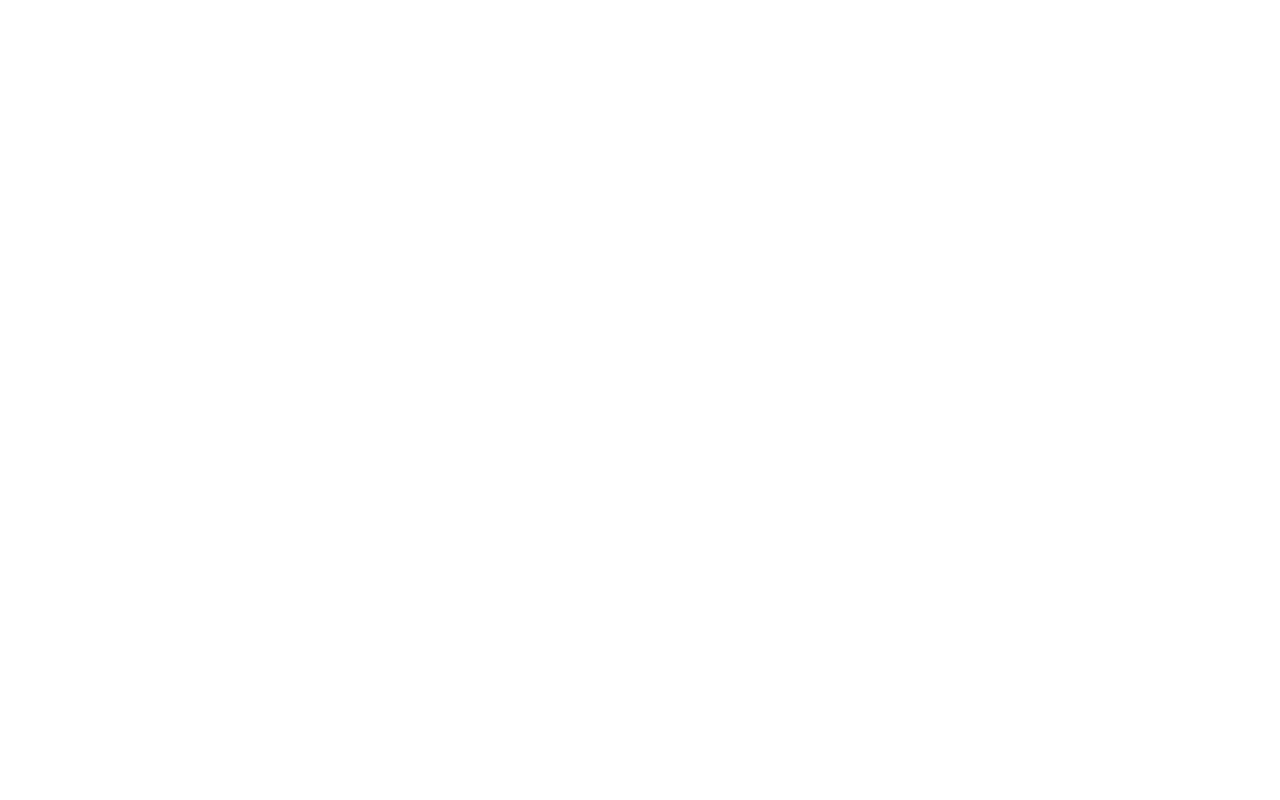
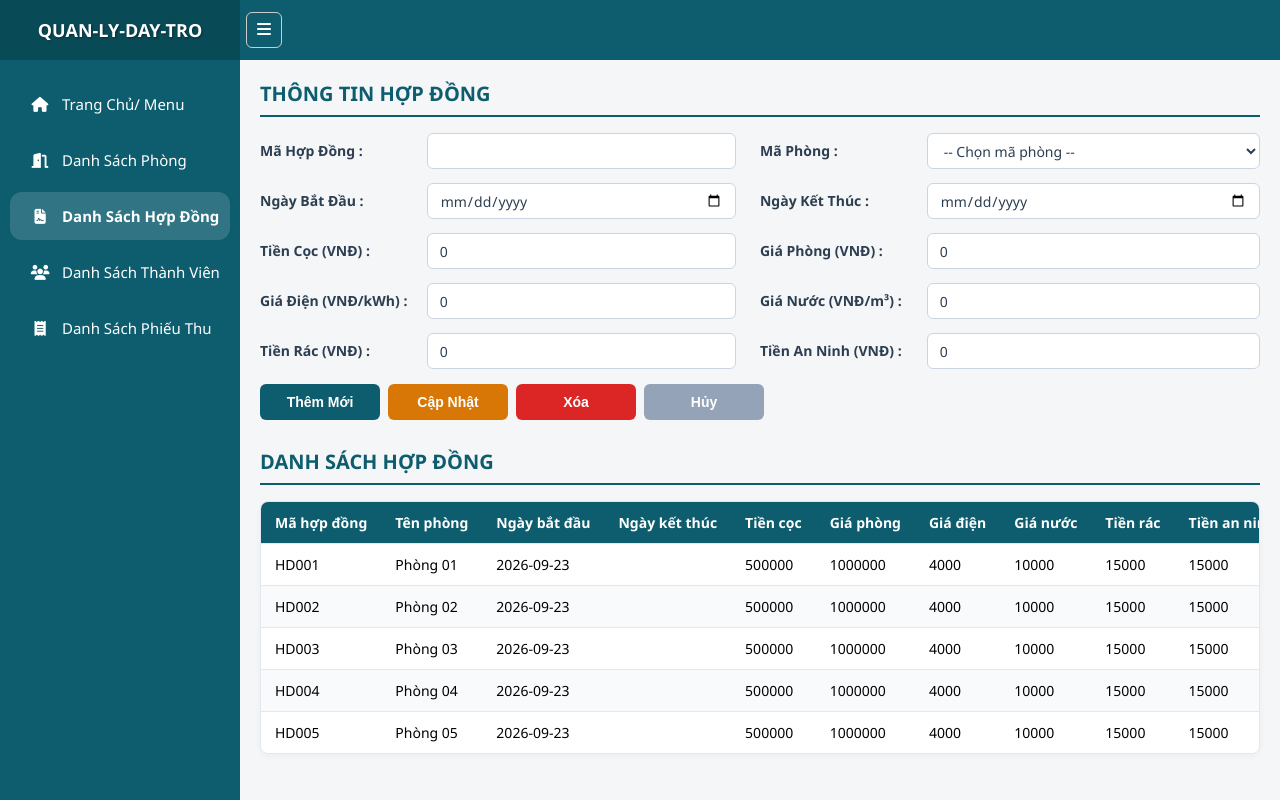
Before and after one commit to huongdo2502/QLDT_Frontend, a plain HTML site: page contract.html in a window 1280 px wide. Drawn offline with Linux system fonts and the light colour scheme; some packages are replaced by stand-ins of ours; a script that the page names is missing.

Commit message:
Update style.css - Hoan thien contract
Cập nhật style.css, kiểu chữ title, hoàn thành contract

```diff
--- a/contract.html
+++ b/contract.html
@@ -0,0 +1,234 @@
+<!DOCTYPE html>
+<html lang="vi">
+<head>
+    <meta charset="UTF-8">
+    <meta name="viewport" content="width=device-width, initial-scale=1.0">
+    <title>Danh sách hợp đồng - QLDT</title>
+    <!-- Thư viện SweetAlert2 & Font Awesome -->
+    <script src="https://cdn.jsdelivr.net/npm/sweetalert2@11"></script>
+    <link rel="stylesheet" href="https://cdnjs.cloudflare.com/ajax/libs/font-awesome/6.4.0/css/all.min.css">
+    <!-- 1. Khung giao diện chung -->
+    <link rel="stylesheet" href="css/style.css">
+    <!-- 2. Style riêng cho trang Hợp Đồng -->
+    <link rel="stylesheet" href="css/contract.css">
+</head>
+<body>
+    <div class="row">
+        <!-- Header Row -->
+        <div class="row header-row">
+            <div class="logo-col" id="logoCol">
+                <span class="logo-text logo-full">QUAN-LY-DAY-TRO</span>
+                <span class="logo-text logo-short">QLDT</span>
+            </div>
+
+            <div class="bars-col">
+                <button type="button" class="btn-bars">
+                    <i class="fa-solid fa-bars"></i>
+                </button>
+            </div>
+        </div>
+
+        <!-- Sidebar -->
+        <div class="sidebar" id="sidebar">
+            <div class="row">
+                <div class="nav">
+                    <a href="index.html"><i class="fas fa-home"></i><span>Trang Chủ/ Menu</span></a>
+                </div>
+            </div>
+            <div class="row">
+                <div class="nav">
+                    <a href="room.html"><i class="fa-solid fa-door-open"></i><span>Danh Sách Phòng</span></a>
+                </div>
+            </div>
+            <div class="row">
+                <div class="nav">
+                    <a href="contract.html" class="active"><i class="fa-solid fa-file-contract"></i><span>Danh Sách Hợp Đồng</span></a>
+                </div>
+            </div>
+            <div class="row">
+                <div class="nav">
+                    <a href="member.html"><i class="fa-solid fa-users"></i><span>Danh Sách Thành Viên</span></a>
+                </div>
+            </div>
+            <div class="row">
+                <div class="nav">
+                    <a href="invoice.html"><i class="fa-solid fa-receipt"></i><span>Danh Sách Phiếu Thu</span></a>
+                </div>
+            </div>
+        </div>
+
+        <!-- Main Content -->
+        <div class="main-content">
+            <div class="row">
+                <div class="section-title">
+                    <h2>THÔNG TIN HỢP ĐỒNG</h2>
+                </div>
+            </div>
+
+            <!-- Dòng Mã Hợp Đồng, Mã Phòng -->
+            <div class="row form-row">
+                <label class="col-xs-4 col-sm-3 col-md-2">Mã Hợp Đồng :</label>
+                <div class="col-xs-8 col-sm-9 col-md-4 input-group-col">
+                    <input type="text" id="contract_nbr" name="contract_nbr" value="">
+                </div>
+
+                <label class="col-xs-4 col-sm-3 col-md-2">Mã Phòng :</label>
+                <div class="col-xs-8 col-sm-9 col-md-4">
+                    <select id="room_nbr" name="room_nbr">
+                        <option value="">-- Chọn mã phòng --</option>
+                    </select>
+                </div>
+            </div>
+
+            <!-- Dòng ngày bắt đầu, ngày kết thúc -->
+            <div class="row form-row">
+                <label class="col-xs-4 col-sm-3 col-md-2">Ngày Bắt Đầu :</label>
+                <div class="col-xs-8 col-sm-9 col-md-4 input-group-col">
+                    <input type="date" id="start_date" name="start_date">
+                </div>
+
+                <label class="col-xs-4 col-sm-3 col-md-2">Ngày Kết Thúc :</label>
+                <div class="col-xs-8 col-sm-9 col-md-4">
+                    <input type="date" id="end_date" name="end_date">
+                </div>
+            </div>
+
+            <!-- Dòng tiền cọc, giá phòng -->
+            <div class="row form-row">
+                <label class="col-xs-4 col-sm-3 col-md-2">Tiền Cọc (VNĐ) :</label>
+                <div class="col-xs-8 col-sm-9 col-md-4 input-group-col">
+                    <input type="number" id="deposit" name="deposit" value="0">
+                </div>
+
+                <label class="col-xs-4 col-sm-3 col-md-2">Giá Phòng (VNĐ) :</label>
+                <div class="col-xs-8 col-sm-9 col-md-4">
+                    <input type="number" id="room_price" name="room_price" value="0">
+                </div>
+            </div>
+
+            <!-- Dòng giá điện, giá nước -->
+            <div class="row form-row">
+                <label class="col-xs-4 col-sm-3 col-md-2">Giá Điện (VNĐ/kWh) :</label>
+                <div class="col-xs-8 col-sm-9 col-md-4 input-group-col">
+                    <input type="number" id="electric_price" name="electric_price" value="0">
+                </div>
+
+                <label class="col-xs-4 col-sm-3 col-md-2">Giá Nước (VNĐ/m³) :</label>
+                <div class="col-xs-8 col-sm-9 col-md-4">
+                    <input type="number" id="water_price" name="water_price" value="0">
+                </div>
+            </div>
+
+            <!-- Dòng tiền rác, tiền an ninh -->
+            <div class="row form-row">
+                <label class="col-xs-4 col-sm-3 col-md-2">Tiền Rác (VNĐ) :</label>
+                <div class="col-xs-8 col-sm-9 col-md-4 input-group-col">
+                    <input type="number" id="trash_fee" name="trash_fee" value="0">
+                </div>
+
+                <label class="col-xs-4 col-sm-3 col-md-2">Tiền An Ninh (VNĐ) :</label>
+                <div class="col-xs-8 col-sm-9 col-md-4">
+                    <input type="number" id="security_fee" name="security_fee" value="0">
+                </div>
+            </div>
+
+            <!-- Nhóm nút bấm -->
+            <div class="row btn-group" style="margin-top: 15px; font-size: 0;">
+                <button type="button" class="btn-add" id="btn-add">Thêm Mới</button>
+                <button type="button" class="btn-update" id="btn-update">Cập Nhật</button>
+                <button type="button" class="btn-delete" id="btn-delete">Xóa</button>
+                <button type="button" class="btn-cancel" id="btn-cancel">Hủy</button>
+            </div>
+
+            <div class="row" style="margin-top: 20px;">
+                <div class="table-title">
+                    <h2>DANH SÁCH HỢP ĐỒNG</h2>
+                </div>
+            </div>
+
+            <!-- Đã thêm class table-container để nhận CSS -->
+            <div class="row table-container">
+                <table>
+                    <thead>
+                        <tr>
+                            <th>Mã hợp đồng</th>
+                            <th>Tên phòng</th>
+                            <th>Ngày bắt đầu</th>
+                            <th>Ngày kết thúc</th>
+                            <th>Tiền cọc</th>
+                            <th>Giá phòng</th>
+                            <th>Giá điện</th>
+                            <th>Giá nước</th>
+                            <th>Tiền rác</th>
+                            <th>Tiền an ninh</th>
+                        </tr>
+                    </thead>
+                    <tbody id="contract-table-body">
+                        <tr>
+                            <td>HD001</td>
+                            <td>Phòng 01</td>
+                            <td>2026-09-23</td>
+                            <td></td>
+                            <td>500000</td>
+                            <td>1000000</td>
+                            <td>4000</td>
+                            <td>10000</td>
+                            <td>15000</td>
+                            <td>15000</td>
+                        </tr>
+                        <tr>
+                            <td>HD002</td>
+                            <td>Phòng 02</td>
+                            <td>2026-09-23</td>
+                            <td></td>
+                            <td>500000</td>
+                            <td>1000000</td>
+                            <td>4000</td>
+                            <td>10000</td>
+                            <td>15000</td>
+                            <td>15000</td>
+                        </tr>
+                        <tr>
+                            <td>HD003</td>
+                            <td>Phòng 03</td>
+                            <td>2026-09-23</td>
+                            <td></td>
+                            <td>500000</td>
+                            <td>1000000</td>
+                            <td>4000</td>
+                            <td>10000</td>
+                            <td>15000</td>
+                            <td>15000</td>
+                        </tr>
+                        <tr>
+                            <td>HD004</td>
+                            <td>Phòng 04</td>
+                            <td>2026-09-23</td>
+                            <td></td>
+                            <td>500000</td>
+                            <td>1000000</td>
+                            <td>4000</td>
+                            <td>10000</td>
+                            <td>15000</td>
+                            <td>15000</td>
+                        </tr>
+                        <tr>
+                            <td>HD005</td>
+                            <td>Phòng 05</td>
+                            <td>2026-09-23</td>
+                            <td></td>
+                            <td>500000</td>
+                            <td>1000000</td>
+                            <td>4000</td>
+                            <td>10000</td>
+                            <td>15000</td>
+                            <td>15000</td>
+                        </tr>
+                    </tbody>
+                </table>
+            </div>
+        </div>
+    </div>
+    <script src="js/contract.js"></script>
+</body>
+</html>
--- a/css/contract.css
+++ b/css/contract.css
@@ -0,0 +1,242 @@
+/* --- Tiêu đề mục --- */
+.main-content .section-title h2,
+.main-content .table-title h2 {
+    color: #0d5d6e;
+    font-size: 20px;
+    font-weight: 600;
+    margin-bottom: 16px;
+    padding-bottom: 8px;
+    border-bottom: 2px solid #0d5d6e;
+}
+
+/* --- Các dòng Form --- */
+.main-content .form-row {
+    margin-bottom: 14px;
+    font-size: 0;
+}
+
+.main-content .form-row > label {
+    display: inline-block;
+    vertical-align: middle;
+    font-size: 14px;
+    font-weight: 600;
+    color: #2c3e50;
+    padding-right: 12px;
+    line-height: 36px;
+    box-sizing: border-box;
+}
+
+.main-content .form-row > div {
+    display: inline-block;
+    vertical-align: middle;
+    font-size: 14px;
+    box-sizing: border-box;
+}
+
+.main-content .form-row input[type="text"],
+.main-content .form-row input[type="number"],
+.main-content .form-row input[type="date"],
+.main-content .form-row select {
+    width: 100%;
+    height: 36px;
+    padding: 6px 12px;
+    border: 1px solid #cbd5e1;
+    border-radius: 6px;
+    background-color: #ffffff;
+    font-size: 14px;
+    font-family: inherit;
+    color: #2c3e50;
+    box-sizing: border-box;
+    transition: border-color 0.2s ease, box-shadow 0.2s ease;
+}
+
+.main-content .form-row input:focus,
+.main-content .form-row select:focus {
+    outline: none;
+    border-color: #0d5d6e;
+    box-shadow: 0 0 0 3px rgba(13, 93, 110, 0.15);
+}
+
+/* Tạo khoảng cách giữa cột bên trái và label bên phải trên màn hình >= 768px */
+@media (min-width: 768px) {
+    .main-content .form-row .input-group-col {
+        padding-right: 24px;
+    }
+}
+
+/* Tạo khoảng cách dưới khi rớt dòng trên màn hình < 768px */
+@media (max-width: 767.98px) {
+    .main-content .form-row .input-group-col {
+        margin-bottom: 14px;
+    }
+}
+
+/* --- Nhóm nút bấm --- */
+.main-content .btn-group button {
+    width: 120px;
+    height: 36px;
+    margin-right: 8px;
+    margin-bottom: 8px;
+    font-size: 14px;
+    font-weight: 600;
+    border: none;
+    border-radius: 6px;
+    cursor: pointer;
+    color: #ffffff;
+    transition: opacity 0.2s ease, transform 0.15s ease;
+}
+
+.main-content .btn-group button:hover {
+    opacity: 0.92;
+    transform: translateY(-1px);
+}
+
+.main-content .btn-group button:active {
+    transform: translateY(0);
+}
+
+.btn-add {
+    background-color: #0d5d6e;
+}
+
+.btn-update {
+    background-color: #d97706;
+}
+
+.btn-delete {
+    background-color: #dc2626;
+}
+
+.btn-cancel {
+    background-color: #94a3b8;
+}
+
+/* --- Bảng danh sách --- */
+.main-content .table-container {
+    width: 100%;
+    overflow-x: auto;
+    background-color: #ffffff;
+    border: 1px solid #e2e8f0;
+    border-radius: 8px;
+    box-shadow: 0 2px 6px rgba(0, 0, 0, 0.04);
+}
+
+.main-content .table-container table {
+    width: 100%;
+    border-collapse: collapse;
+    font-size: 14px;
+    text-align: left;
+}
+
+.main-content .table-container thead {
+    background-color: #0d5d6e;
+    color: #ffffff;
+}
+
+.main-content .table-container th,
+.main-content .table-container td {
+    padding: 11px 14px;
+    border-bottom: 1px solid #e2e8f0;
+    white-space: nowrap;
+}
+
+.main-content .table-container th {
+    font-weight: 600;
+    font-size: 14px;
+}
+
+.main-content .table-container tbody tr:nth-child(even) {
+    background-color: #f8fafc;
+}
+
+.main-content .table-container tbody tr:hover {
+    background-color: #e6f4f6;
+    cursor: pointer;
+}
+
+.main-content .table-container tbody tr:last-child td {
+    border-bottom: none;
+}
+
+/* --- Responsive cho màn hình nhỏ (< 576px) --- */
+@media (max-width: 575.98px) {
+    .main-content .form-row > label,
+    .main-content .form-row > div {
+        display: block !important;
+        width: 100% !important;
+        line-height: 1.4;
+        padding-right: 0;
+    }
+
+    .main-content .form-row > label {
+        margin-bottom: 6px;
+    }
+
+    .main-content .btn-group button {
+        width: calc(50% - 4px) !important;
+        margin-right: 0 !important;
+    }
+
+    .main-content .btn-group button:nth-child(odd) {
+        margin-right: 8px !important;
+    }
+}
+
+/* --- Hệ thống lưới 12 cột dùng chung --- */
+.col-xs-1  { width: 8.3333%; }
+.col-xs-2  { width: 16.6667%; }
+.col-xs-3  { width: 25%; }
+.col-xs-4  { width: 33.3333%; }
+.col-xs-5  { width: 41.6667%; }
+.col-xs-6  { width: 50%; }
+.col-xs-7  { width: 58.3333%; }
+.col-xs-8  { width: 66.6667%; }
+.col-xs-9  { width: 75%; }
+.col-xs-10 { width: 83.3333%; }
+.col-xs-11 { width: 91.6667%; }
+.col-xs-12 { width: 100%; }
+
+@media (min-width: 576px) {
+    .col-sm-1  { width: 8.3333%; }
+    .col-sm-2  { width: 16.6667%; }
+    .col-sm-3  { width: 25%; }
+    .col-sm-4  { width: 33.3333%; }
+    .col-sm-5  { width: 41.6667%; }
+    .col-sm-6  { width: 50%; }
+    .col-sm-7  { width: 58.3333%; }
+    .col-sm-8  { width: 66.6667%; }
+    .col-sm-9  { width: 75%; }
+    .col-sm-10 { width: 83.3333%; }
+    .col-sm-11 { width: 91.6667%; }
+    .col-sm-12 { width: 100%; }
+}
+
+@media (min-width: 768px) {
+    .col-md-1  { width: 8.3333%; }
+    .col-md-2  { width: 16.6667%; }
+    .col-md-3  { width: 25%; }
+    .col-md-4  { width: 33.3333%; }
+    .col-md-5  { width: 41.6667%; }
+    .col-md-6  { width: 50%; }
+    .col-md-7  { width: 58.3333%; }
+    .col-md-8  { width: 66.6667%; }
+    .col-md-9  { width: 75%; }
+    .col-md-10 { width: 83.3333%; }
+    .col-md-11 { width: 91.6667%; }
+    .col-md-12 { width: 100%; }
+}
+
+@media (min-width: 992px) {
+    .col-lg-1  { width: 8.3333%; }
+    .col-lg-2  { width: 16.6667%; }
+    .col-lg-3  { width: 25%; }
+    .col-lg-4  { width: 33.3333%; }
+    .col-lg-5  { width: 41.6667%; }
+    .col-lg-6  { width: 50%; }
+    .col-lg-7  { width: 58.3333%; }
+    .col-lg-8  { width: 66.6667%; }
+    .col-lg-9  { width: 75%; }
+    .col-lg-10 { width: 83.3333%; }
+    .col-lg-11 { width: 91.6667%; }
+    .col-lg-12 { width: 100%; }
+}
--- a/css/style.css
+++ b/css/style.css
@@ -146,7 +146,7 @@ body {
 
 .nav {
     display: block;
-    margin: 0px 10px;
+    margin: 0 10px 8px 10px;
 }
 
 .nav a {
@@ -283,7 +283,7 @@ body.sidebar-collapsed .sidebar {
 }
 
 body.sidebar-collapsed .sidebar .nav {
-    margin: 8px 5px;
+    margin: 0 5px 8px 5px;
 }
 
 body.sidebar-collapsed .sidebar .nav a {
@@ -377,7 +377,7 @@ body.sidebar-collapsed .main-content {
 
     /* Đảm bảo nội dung menu đầy đủ chữ và icon */
     .sidebar .nav {
-        margin: 8px 10px !important;
+        margin: 0 10px 8px 10px !important;
         display: block !important;
     }
     .sidebar .nav a {
```
Also changed, not shown: index.html (+1 -1 lines), js/contract.js (+25 -0 lines).
